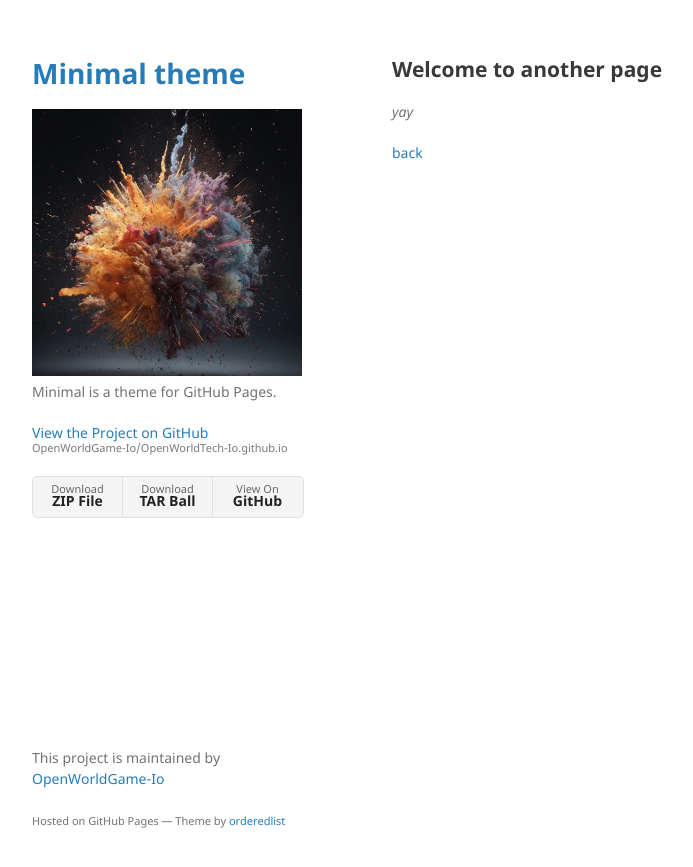
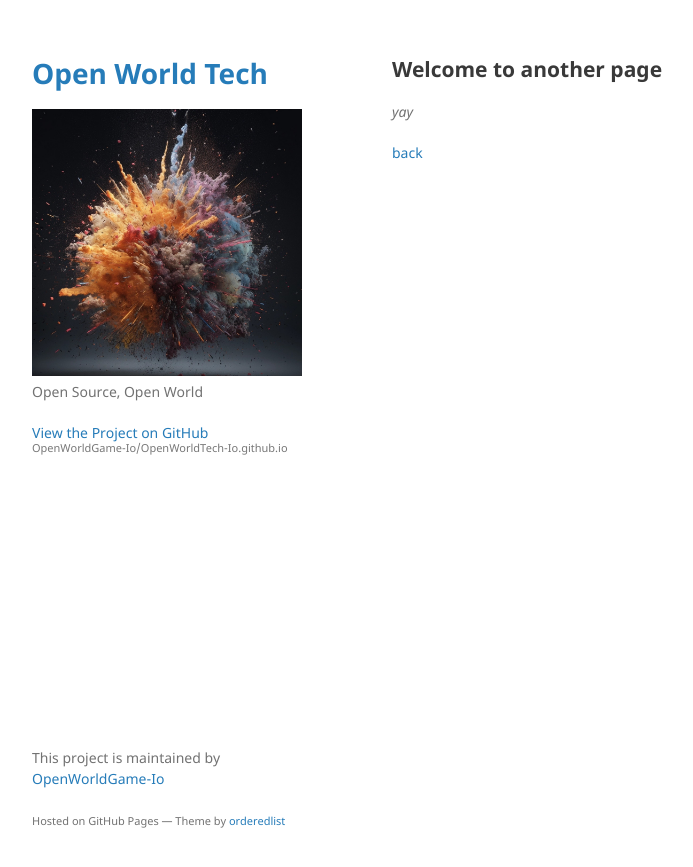
Before and after one commit to OpenWorldGame-Io/OpenWorldTech-Io.github.io, a Jekyll site: the page built from another-page.md, in a window 1280 px wide. Shown: the top 867 px of the page, without its empty margins (178-871 px from the left). Built offline with Jekyll 4.4.1, drawn with Linux system fonts in a browser that asks for light colours; our own code applies the rules of GitHub Pages for plain Markdown files.

Commit message:
update config

```diff
--- a/_config.yml
+++ b/_config.yml
@@ -1,6 +1,6 @@
-title: Minimal theme
+title: Open World Tech
 logo: /assets/img/logo.jpg
-description: Minimal is a theme for GitHub Pages.
-show_downloads: true
+description: Open Source, Open World
+show_downloads: false
 google_analytics:
 theme: jekyll-theme-minimal
```
